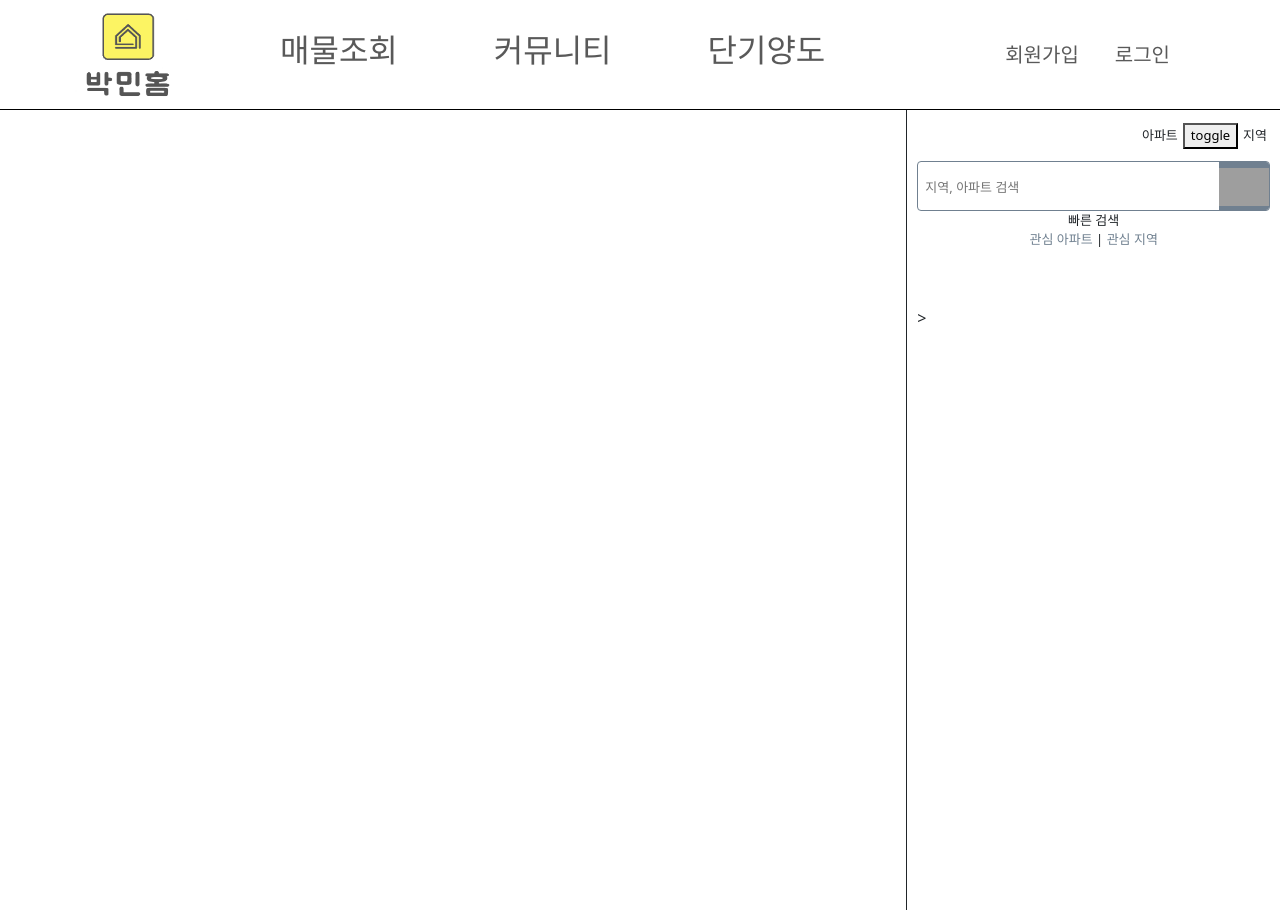
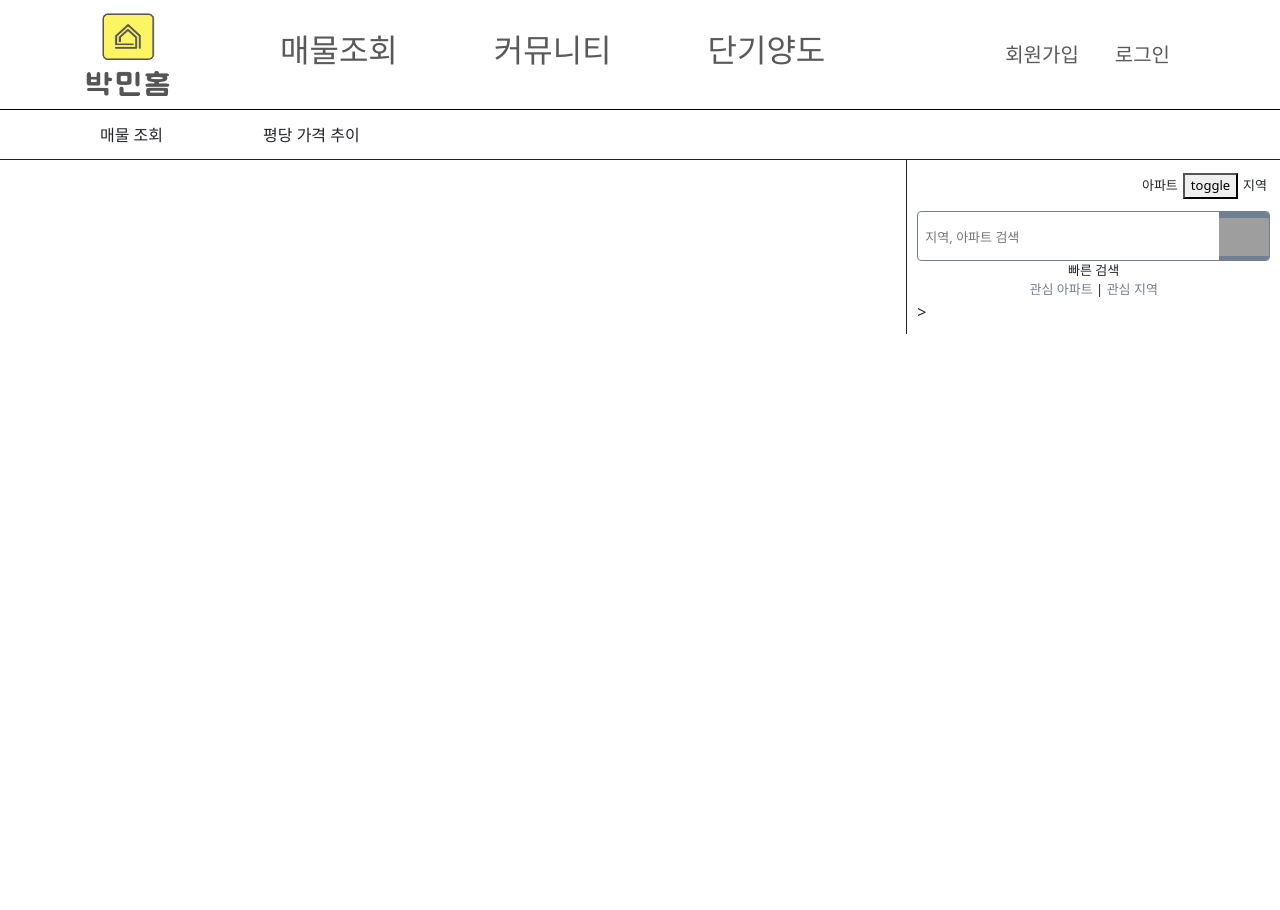
Before and after one commit to SSAFY-10-4-5-FINAL/pjt-final, a Vue app in the folder client/whereismyhome_client/: page /apart in a window 1280 px wide. After the commit the page ends 800 px from the top, so only its background shows below. Built offline with nearby package versions, Linux system fonts and the light colour scheme; grey boxes are pictures that could not be loaded.

Commit message:
아파트 페이지 nav 틀 완성

```diff
--- a/client/whereismyhome_client/src/components/apart/ApartMapView.vue
+++ b/client/whereismyhome_client/src/components/apart/ApartMapView.vue
@@ -1,3 +1,3 @@
 <script setup></script>
-<template></template>
+<template><div id="map"></div></template>
 <style scoped></style>
--- a/client/whereismyhome_client/src/components/apart/ApartNav.vue
+++ b/client/whereismyhome_client/src/components/apart/ApartNav.vue
@@ -1,28 +1,28 @@
 <script setup></script>
 
 <template>
-  <nav class="navbar navbar-expand-lg navbar-light" id="pjt-nav">
-    <div class="container-fluid" id="pjt-nav-container">
-      <button
-        class="navbar-toggler"
-        type="button"
-        data-bs-toggle="collapse"
-        data-bs-target="#navbarSupportedContent"
-        aria-controls="navbarSupportedContent"
-        aria-expanded="false"
-        aria-label="Toggle navigation">
-        <span class="navbar-toggler-icon"></span>
-      </button>
-
+  <nav class="navbar navbar-expand-lg navbar-light" id="apart-nav">
+    <div id="pjt-nav-container">
       <div class="collapse navbar-collapse" id="navbarSupportedContent">
         <ul class="navbar-nav">
-          <TabView class="tab" tab-name="매물조회" />
-          <TabView class="tab" tab-name="커뮤니티" />
-          <TabView class="tab" tab-name="단기양도" />
+          <li>매물 조회</li>
+          <li>평당 가격 추이</li>
         </ul>
       </div>
     </div>
   </nav>
 </template>
 
-<style scoped></style>
+<style scoped>
+#apart-nav {
+  border-bottom: 1px solid;
+  height: 50px;
+}
+ul {
+  margin-left: 50px;
+}
+li {
+  margin-left: 50px;
+  margin-right: 50px;
+}
+</style>
--- a/client/whereismyhome_client/src/views/ApartView.vue
+++ b/client/whereismyhome_client/src/views/ApartView.vue
@@ -1,9 +1,11 @@
 <script setup>
+import ApartNav from "../components/apart/ApartNav.vue";
 import ApartMapView from "../components/apart/ApartMapView.vue";
 import ApartRightView from "@/components/apart/ApartRightView.vue";
 </script>
 
 <template>
+  <ApartNav />
   <div class="container-fluid">
     <div class="item"><ApartMapView /></div>
     <div class="item"><ApartRightView /></div>
@@ -14,7 +16,7 @@ import ApartRightView from "@/components/apart/ApartRightView.vue";
 .container-fluid {
   display: grid;
   padding: 0px;
-  height: 100vh;
+  /* height: 100vh; */
 }
 
 .item:nth-child(1) {
```
